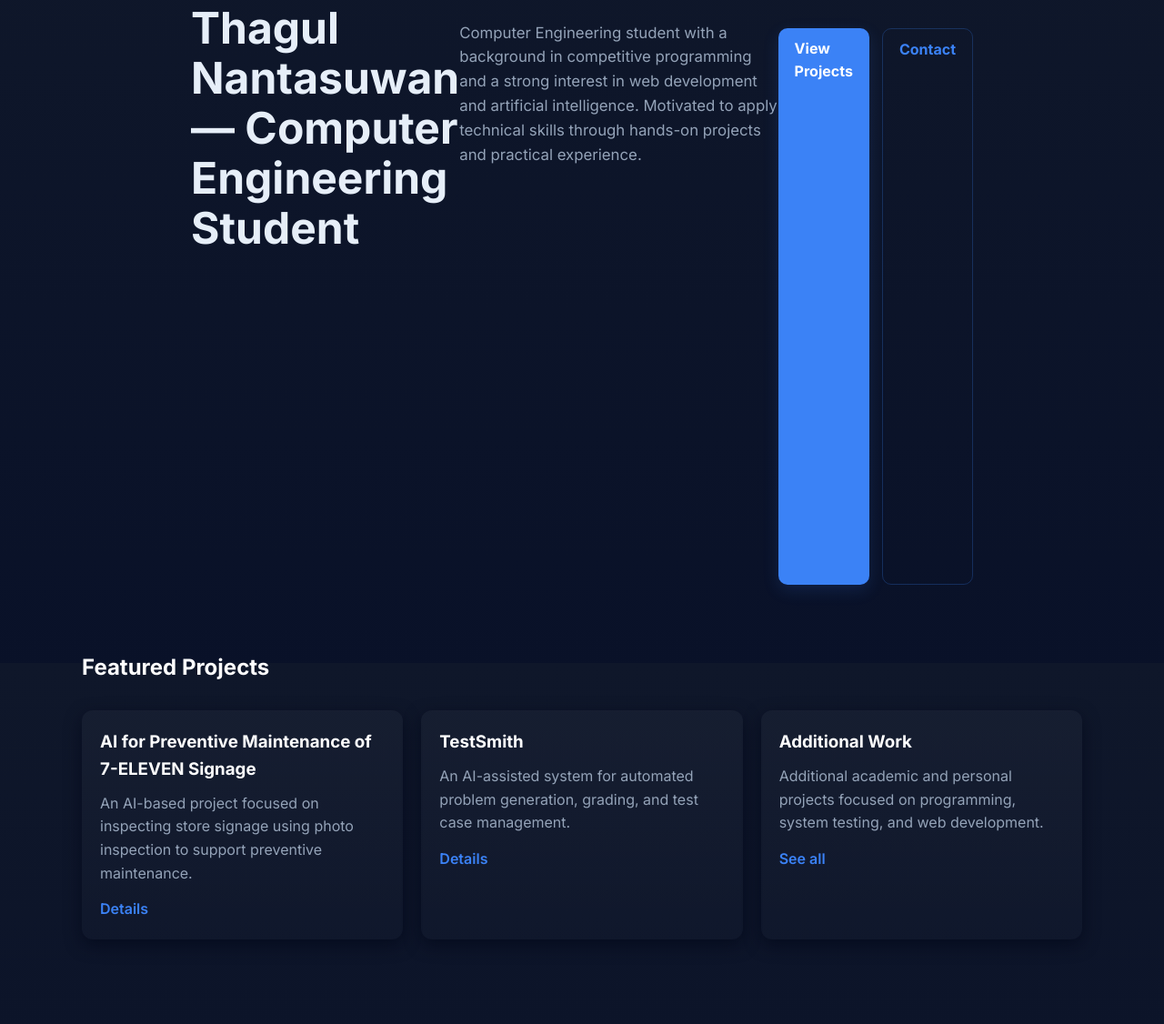
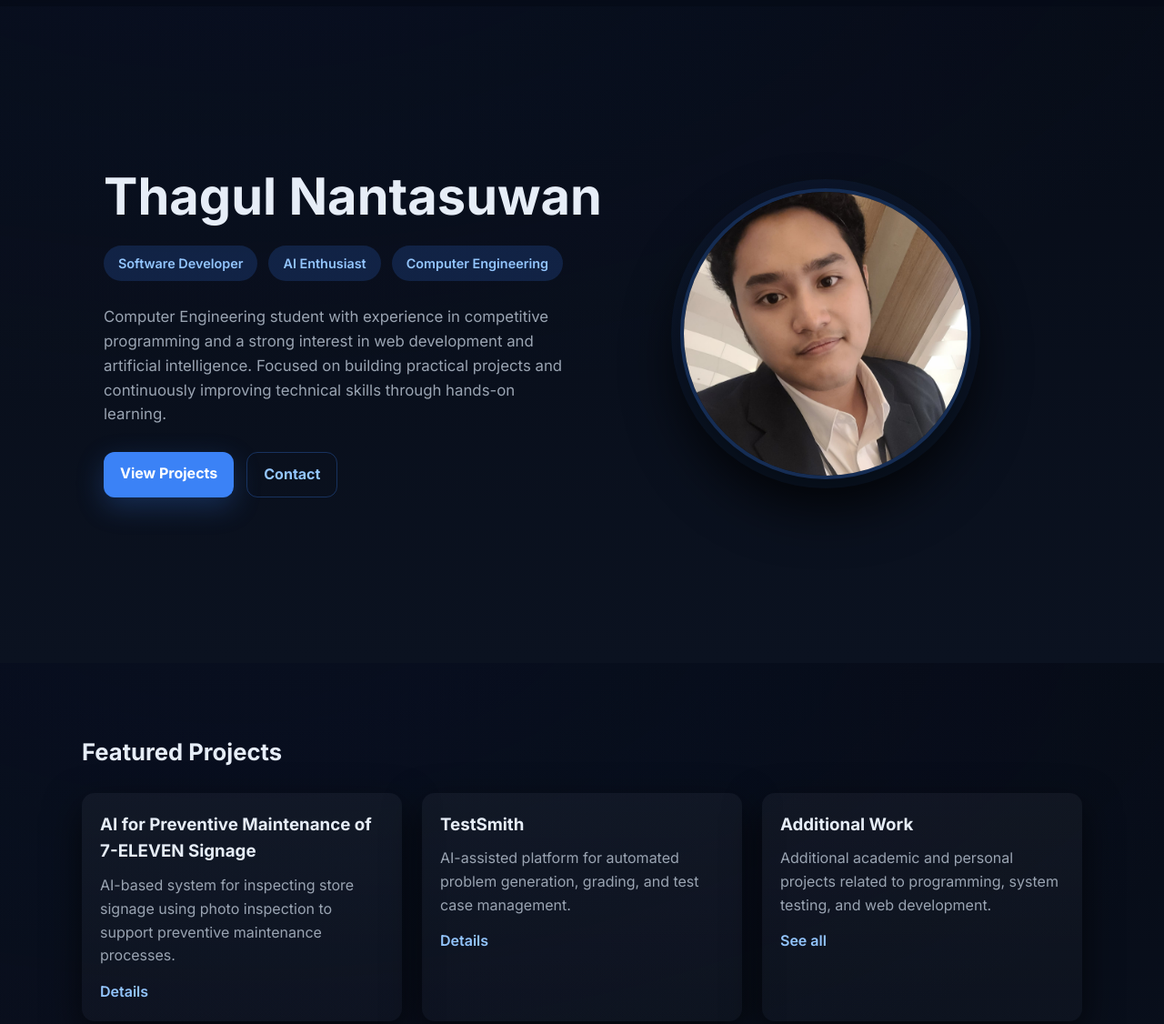
Before and after one commit to thagul2550/thagul2550.github.io, a plain HTML site: page index.html in a window 1280 px wide. Shown: the part 71-1197 px from the top of the page at 91% size. Drawn offline with Linux system fonts and the light colour scheme.

Commit message:
Refine index hero layout and improve visual structure

```diff
--- a/css/style.css
+++ b/css/style.css
@@ -1,33 +1,46 @@
 :root{
-  --bg:#0f172a;
-  --panel:#111827;
-  --muted:#94a3b8;
+  --bg:#0b1220;
+  --panel:#0f172a;
+  --muted:#9aa4b2;
   --accent:#3b82f6;
-  --glass: rgba(255,255,255,0.03);
-  --radius:12px;
+  --glass: rgba(255,255,255,0.04);
+  --radius:14px;
 }
 
 *{box-sizing:border-box}
 html,body{height:100%}
 
 body{
-  font-family: Inter, system-ui, -apple-system, 'Segoe UI', Roboto, Arial;
   margin:0;
-  background: linear-gradient(180deg,var(--bg), #081028 120%);
-  color:#e6eef8;
+  font-family:Inter,system-ui,-apple-system,Segoe UI,Roboto;
+  background:
+    radial-gradient(1200px 600px at 20% -10%, #12204a33, transparent),
+    linear-gradient(180deg,#060b16,#0b1220);
+  color:#e6edf7;
   line-height:1.6;
-  padding-bottom:60px;
 }
 
 /* ===== Layout ===== */
+.container{
+  max-width:1100px;
+  margin:0 auto;
+  padding:0 24px;
+}
+
+/* ===== Header / Nav ===== */
 header.site-header{
-  padding:16px 0;
+  position:sticky;
+  top:0;
+  z-index:10;
+  backdrop-filter: blur(10px);
+  background:rgba(6,11,22,.6);
 }
 
 nav{
   display:flex;
-  gap:18px;
+  gap:22px;
   align-items:center;
+  padding:18px 0;
 }
 
 nav a{
@@ -35,125 +48,142 @@ nav a{
   text-decoration:none;
   font-weight:600;
   padding:8px 12px;
-  border-radius:8px;
-  transition:all .18s ease;
+  border-radius:10px;
+  transition:.2s;
 }
 
 nav a:hover{
-  color:var(--accent);
+  color:#fff;
   background:var(--glass);
 }
 
-nav a.active{color:#fff}
-
-.container{
-  max-width:1100px;
-  margin:0 auto;
-  padding:0 20px;
+nav a.active{
+  color:#fff;
+  background:rgba(59,130,246,.15);
 }
 
 /* ===== Hero ===== */
 .hero{
-  min-height:80vh;
+  min-height:90vh;
   display:flex;
-  justify-content:center;
+  align-items:center;
 }
 
-.hero.container{
-  max-width:900px;        /* 🔥 จำกัดความกว้าง hero */
+.hero-grid{
+  display:grid;
+  grid-template-columns:1.2fr .8fr;
+  gap:64px;
+  align-items:center;
 }
 
-.hero h1{
-  font-size:clamp(32px,5vw,48px);
+/* Hero Text */
+.hero-name{
+  font-size:clamp(38px,6vw,56px);
+  line-height:1.1;
   margin:0;
-  line-height:1.15;
 }
 
-.hero .role{
-  margin-top:8px;
-  font-weight:600;
-  color:#93c5fd;
-  letter-spacing:.02em;
+.hero-tags{
+  display:flex;
+  flex-wrap:wrap;
+  gap:12px;
+  margin:22px 0 26px;
 }
 
-.hero p.lead{
-  max-width:720px;
-  margin-top:20px;
-  color:var(--muted);
-  font-size:1.05rem;
+.hero-tags span{
+  padding:8px 16px;
+  border-radius:999px;
+  font-size:.9rem;
+  font-weight:600;
+  background:rgba(59,130,246,.18);
+  color:#93c5fd;
 }
 
-.hero .ctas{
+.hero-intro{
+  max-width:520px;
+  font-size:1.05rem;
+  color:var(--muted);
+}
+
+/* CTA */
+.ctas{
   display:flex;
   gap:14px;
   margin-top:28px;
 }
 
-/* ===== Buttons ===== */
 .btn{
-  display:inline-block;
-  padding:10px 18px;
-  border-radius:10px;
+  padding:11px 18px;
+  border-radius:12px;
   text-decoration:none;
   font-weight:700;
-  transition:transform .18s, box-shadow .18s, background .18s;
+  transition:.2s;
 }
 
 .btn-primary{
   background:var(--accent);
-  color:#fff;
-  box-shadow:0 6px 18px rgba(59,130,246,.15);
+  color:white;
+  box-shadow:0 10px 30px rgba(59,130,246,.25);
 }
 
 .btn-secondary{
-  background:transparent;
-  color:var(--accent);
-  border:1px solid rgba(59,130,246,.25);
+  border:1px solid rgba(59,130,246,.3);
+  color:#93c5fd;
 }
 
 .btn:hover{
   transform:translateY(-3px);
 }
 
-/* ===== Content ===== */
-.content{
-  padding:72px 0;     /* 🔥 เพิ่ม spacing แยก Hero */
+/* Hero Avatar */
+.hero-avatar{
+  display:flex;
+  justify-content:center;
 }
 
-.section-title{
-  margin-bottom:28px;
+.hero-avatar img{
+  width:320px;
+  aspect-ratio:1/1;
+  object-fit:cover;
+  border-radius:50%;
+  border:4px solid rgba(59,130,246,.25);
+  box-shadow:
+    0 0 0 10px rgba(59,130,246,.06),
+    0 30px 60px rgba(0,0,0,.8);
+}
+
+/* ===== Sections ===== */
+.content{
+  padding:80px 0;
 }
 
 .section-title h2{
-  margin:0;
-  color:#fff;
+  margin:0 0 24px;
+  font-size:1.6rem;
 }
 
-/* ===== Cards ===== */
+/* ===== Cards / Projects ===== */
+.projects-grid{
+  display:grid;
+  grid-template-columns:repeat(3,1fr);
+  gap:22px;
+}
+
 .card{
-  background:linear-gradient(180deg,rgba(255,255,255,.03),rgba(255,255,255,.01));
+  background:linear-gradient(180deg,rgba(255,255,255,.04),rgba(255,255,255,.02));
   border-radius:var(--radius);
   padding:20px;
-  box-shadow:0 6px 18px rgba(2,6,23,.6);
-  transition:transform .18s ease, box-shadow .18s;
+  box-shadow:0 15px 40px rgba(0,0,0,.6);
+  transition:.25s;
 }
 
 .card:hover{
   transform:translateY(-6px);
-  box-shadow:0 10px 30px rgba(2,6,23,.75);
-}
-
-/* ===== Projects ===== */
-.projects-grid{
-  display:grid;
-  grid-template-columns:repeat(3,1fr);
-  gap:20px;
 }
 
 .project-title{
+  margin:0 0 10px;
   font-weight:700;
-  margin:0 0 10px;
-  color:#fff;
 }
 
 .project-desc{
@@ -162,62 +192,27 @@ nav a.active{color:#fff}
 }
 
 .project-links a{
-  color:var(--accent);
+  color:#93c5fd;
   text-decoration:none;
   font-weight:600;
-}
-
-/* ===== Skills ===== */
-.skills{
-  display:flex;
-  flex-wrap:wrap;
-  gap:10px;
-}
-
-.skill{
-  background:var(--panel);
-  color:var(--muted);
-  padding:8px 12px;
-  border-radius:999px;
-  font-weight:600;
-}
-
-/* ===== Certificates ===== */
-.certs{
-  display:grid;
-  grid-template-columns:repeat(2,1fr);
-  gap:18px;
+  margin-right:14px;
 }
 
 /* ===== Footer ===== */
 footer{
-  padding:36px 0;
+  padding:40px 0;
   text-align:center;
   color:var(--muted);
+  font-size:.9rem;
 }
-
-/* ===== Animations ===== */
-.fade-in{
-  animation:fadeIn .6s ease both;
-}
-
-@keyframes fadeIn{
-  from{opacity:0;transform:translateY(6px)}
-  to{opacity:1;transform:none}
-}
-
-/* ===== Utilities ===== */
-.muted{color:var(--muted)}
-.small{font-size:.92rem}
 
 /* ===== Responsive ===== */
 @media (max-width:900px){
-  .projects-grid{grid-template-columns:repeat(2,1fr)}
+  .hero-grid{
+    grid-template-columns:1fr;
+    text-align:center;
+  }
+  .hero-tags{justify-content:center}
+  .hero-intro{margin-inline:auto}
+  .projects-grid{grid-template-columns:1fr}
 }
-
-@media (max-width:600px){
-  nav{flex-wrap:wrap}
-  .projects-grid{grid-template-columns:1fr}
-  .hero{min-height:auto}
-  .hero h1{font-size:clamp(26px,8vw,36px)}
-}
--- a/index.html
+++ b/index.html
@@ -26,20 +26,37 @@
 
 <main>
   <!-- ===== HERO ===== -->
-  <section class="hero container fade-in" aria-labelledby="intro-heading">
-    <h1 id="intro-heading">
-      Thagul Nantasuwan — Computer Engineering Student
-    </h1>
+  <section class="hero container fade-in">
+    <div class="hero-grid">
 
-    <p class="lead">
-      Computer Engineering student with a background in competitive programming
-      and a strong interest in web development and artificial intelligence.
-      Motivated to apply technical skills through hands-on projects and practical experience.
-    </p>
+      <!-- Left -->
+      <div class="hero-text">
+        <h1 class="hero-name">Thagul Nantasuwan</h1>
 
-    <div class="ctas">
-      <a class="btn btn-primary" href="projects.html">View Projects</a>
-      <a class="btn btn-secondary" href="mailto:thagul2550@gmail.com">Contact</a>
+        <div class="hero-tags">
+          <span>Software Developer</span>
+          <span>AI Enthusiast</span>
+          <span>Computer Engineering</span>
+        </div>
+
+        <p class="hero-intro">
+          Computer Engineering student with experience in competitive programming
+          and a strong interest in web development and artificial intelligence.
+          Focused on building practical projects and continuously improving
+          technical skills through hands-on learning.
+        </p>
+
+        <div class="ctas">
+          <a class="btn btn-primary" href="projects.html">View Projects</a>
+          <a class="btn btn-secondary" href="mailto:thagul2550@gmail.com">Contact</a>
+        </div>
+      </div>
+
+      <!-- Right -->
+      <div class="hero-avatar">
+        <img src="assets/images/profile.jpg" alt="Profile photo">
+      </div>
+
     </div>
   </section>
 
@@ -55,8 +72,8 @@
           AI for Preventive Maintenance of 7-ELEVEN Signage
         </h3>
         <p class="project-desc">
-          An AI-based project focused on inspecting store signage using photo inspection
-          to support preventive maintenance.
+          AI-based system for inspecting store signage using photo inspection
+          to support preventive maintenance processes.
         </p>
         <div class="project-links">
           <a href="projects.html">Details</a>
@@ -66,8 +83,8 @@
       <article class="card">
         <h3 class="project-title">TestSmith</h3>
         <p class="project-desc">
-          An AI-assisted system for automated problem generation, grading,
-          and test case management.
+          AI-assisted platform for automated problem generation,
+          grading, and test case management.
         </p>
         <div class="project-links">
           <a href="projects.html">Details</a>
@@ -77,7 +94,7 @@
       <article class="card">
         <h3 class="project-title">Additional Work</h3>
         <p class="project-desc">
-          Additional academic and personal projects focused on programming,
+          Additional academic and personal projects related to programming,
           system testing, and web development.
         </p>
         <div class="project-links">
```
Also changed, not shown: assets/images/profile.jpg (added).
